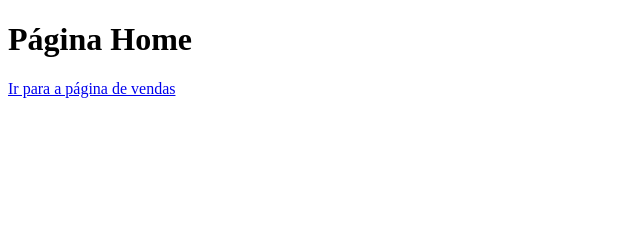
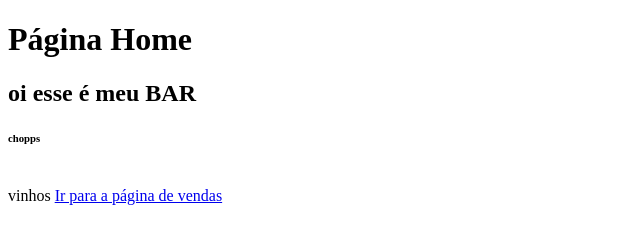
Before and after one commit to lucasccalmon/ProjetoSite, a plain HTML site: page index.html in a window 1280 px wide. Shown: the whole page, without its empty margins (0-640 px from the left). Drawn offline with Linux system fonts and the light colour scheme.

Commit message:
Páginas index e vendas criadas

```diff
--- a/index.html
+++ b/index.html
@@ -8,6 +8,9 @@
 </head>
 <body>
     <h1> Página Home </h1>
+    <h2> oi esse é meu BAR</h2>
+    <h6> chopps </h6> <br>
+    <h7> vinhos </h7>
     <a href="vendas.html">Ir para a página de vendas</a>
 </body>
 </html>
```
